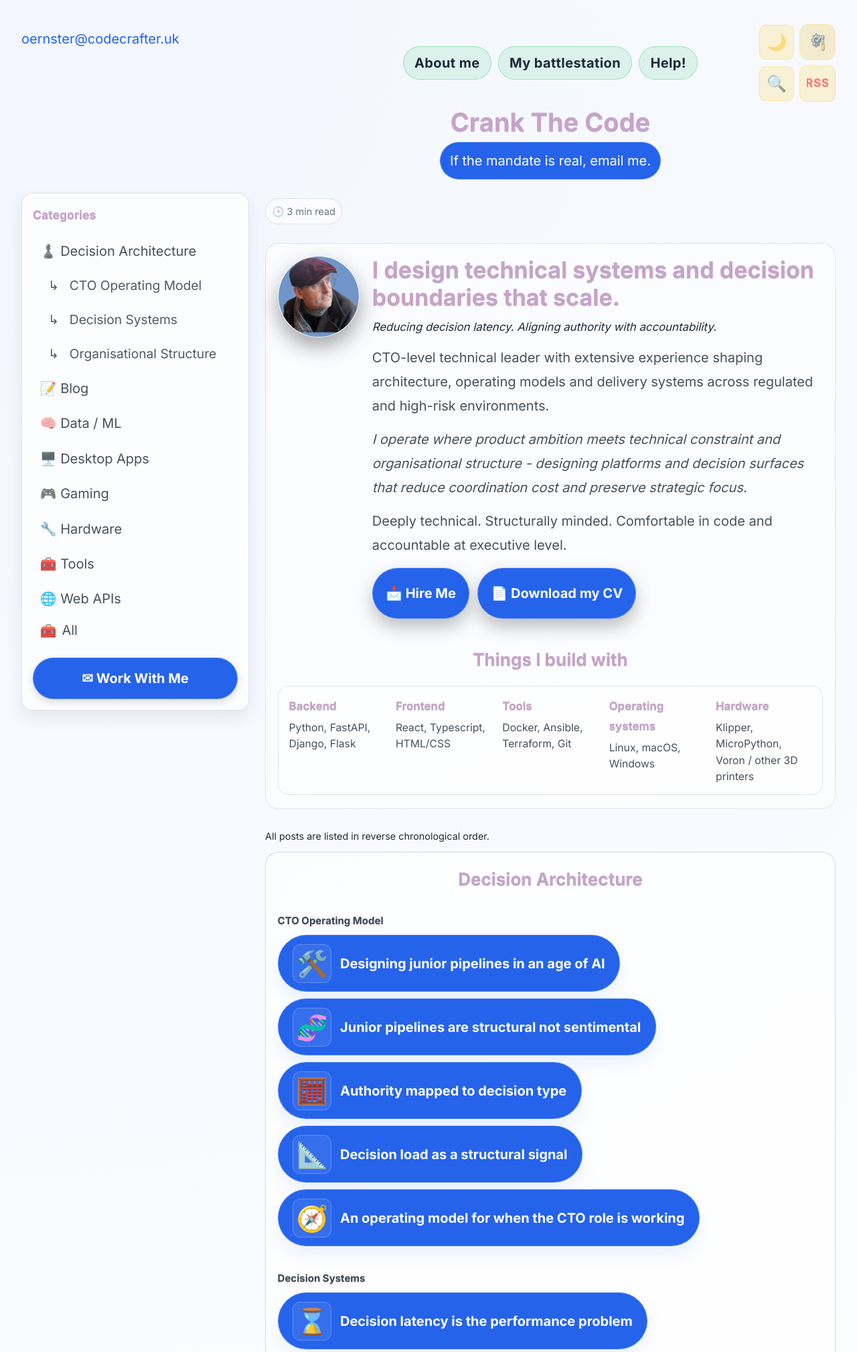
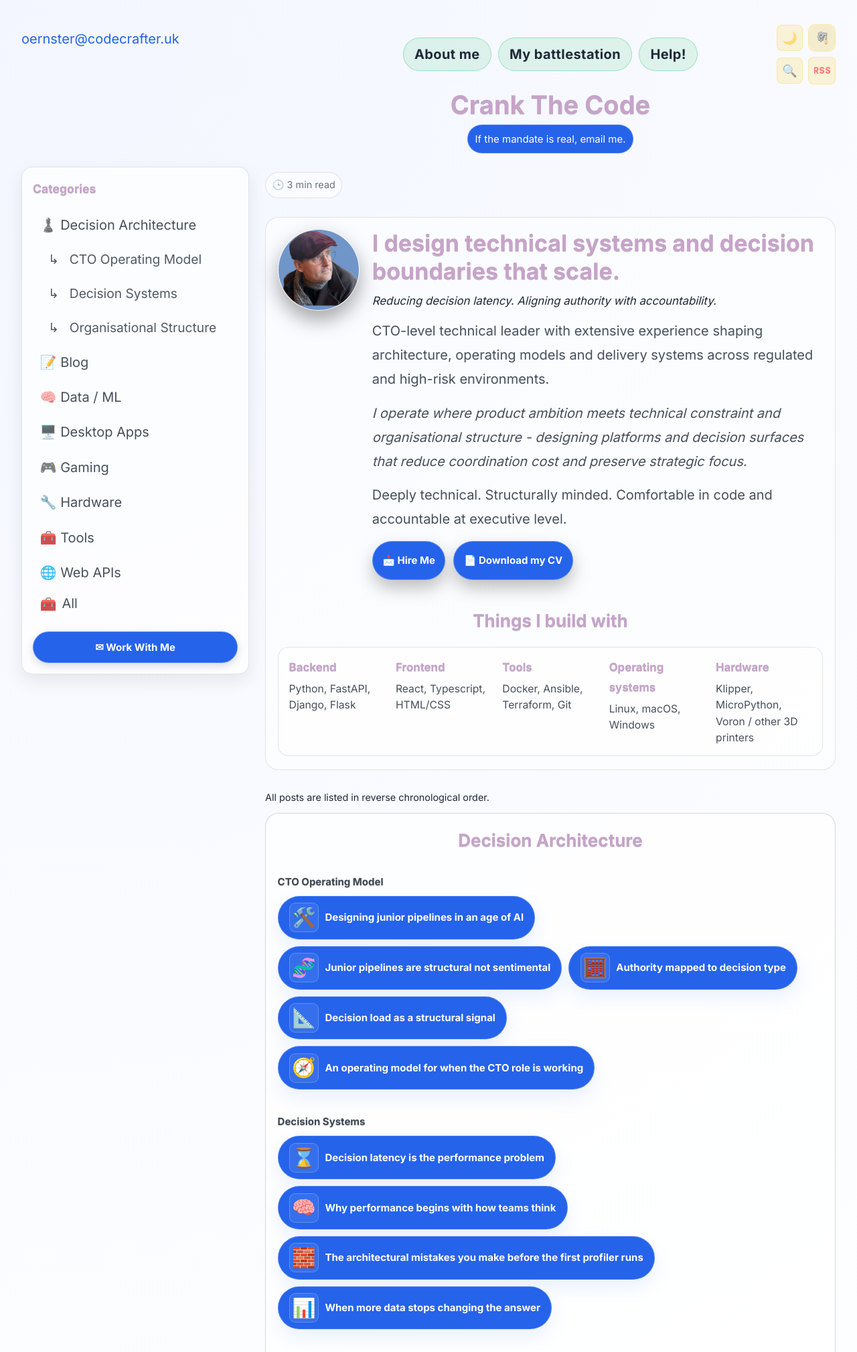
Before and after one commit to oernster/crankthecode, a FastAPI app: page / in a window 1280 px wide. Shown: the top 2019 px of the page at 67% size. Run offline with FastAPI, Linux system fonts and the light colour scheme; some libraries are stand-ins or nearby versions.

Commit message:
Adjust CSS to reduce button sizes/emojis.

```diff
--- a/static/styles.css
+++ b/static/styles.css
@@ -68,6 +68,13 @@
   --primary-btn-bg: #2563eb;
   --primary-btn-bg-hover: #1e40af;
   --primary-btn-fg: #ffffff;
+
+  /*
+    Global sizing for button-like components.
+    0.75 => ~75% of previous size (font + height).
+    NOTE: `.scroll-top` is intentionally excluded from this scaling.
+  */
+  --btn-scale: 0.75;
 }
 
 .theme-light {
@@ -499,21 +506,21 @@ body.is-homepage .header-cta {
 /* Make search + RSS controls match the favicon (crank icon) size */
 .header-actions .icon-btn,
 .header-actions .rss-link {
-  width: 52px;
-  height: 52px;
+  width: calc(52px * var(--btn-scale));
+  height: calc(52px * var(--btn-scale));
   display: inline-flex;
   align-items: center;
   justify-content: center;
 }
 
 .header-actions .icon-btn {
-  font-size: 24px;
+  font-size: calc(24px * var(--btn-scale));
   line-height: 1;
 }
 
 .header-actions .rss-icon {
-  width: 32px;
-  height: 32px;
+  width: calc(32px * var(--btn-scale));
+  height: calc(32px * var(--btn-scale));
 }
 
 .header-actions .home-favicon-link {
@@ -681,9 +688,9 @@ body.is-homepage .header-cta {
   display: inline-flex;
   align-items: center;
   justify-content: center;
-  width: 40px;
-  height: 40px;
-  border-radius: 10px;
+  width: calc(40px * var(--btn-scale));
+  height: calc(40px * var(--btn-scale));
+  border-radius: calc(10px * var(--btn-scale));
 /* Pale yellow background, red icon (foreground) */
   color: var(--icon-fg);
   background: var(--icon-surface-bg);
@@ -695,9 +702,9 @@ body.is-homepage .header-cta {
   display: inline-flex;
   align-items: center;
   justify-content: center;
-  width: 52px;
-  height: 52px;
-  border-radius: 14px;
+  width: calc(52px * var(--btn-scale));
+  height: calc(52px * var(--btn-scale));
+  border-radius: calc(14px * var(--btn-scale));
   background: var(--icon-surface-bg);
   border: 1px solid var(--icon-surface-border);
 }
@@ -712,8 +719,8 @@ body.is-homepage .header-cta {
 }
 
 .home-favicon-icon {
-  width: 52px;
-  height: 52px;
+  width: calc(52px * var(--btn-scale));
+  height: calc(52px * var(--btn-scale));
   display: block;
   border-radius: 14px;
 }
@@ -722,7 +729,7 @@ body.is-homepage .header-cta {
   padding: 0;
   cursor: pointer;
   font: inherit;
-  font-size: 18px;
+  font-size: calc(18px * var(--btn-scale));
   line-height: 1;
 }
 
@@ -783,8 +790,8 @@ body.is-homepage .header-cta {
 }
 
 .rss-icon {
-  width: 26px;
-  height: 26px;
+  width: calc(26px * var(--btn-scale));
+  height: calc(26px * var(--btn-scale));
   display: block;
 }
 
@@ -1385,13 +1393,14 @@ a[href=\"/\"]:hover {
   display: inline-flex;
   align-items: center;
   justify-content: center;
-  min-height: 56px;
+  min-height: calc(56px * var(--btn-scale));
   background: var(--primary-btn-bg);
   color: var(--primary-btn-fg);
   border: 1px solid rgba(255, 255, 255, 0.18);
   border-radius: 999px;
-  padding: 12.5px 21.6px;
+  padding: calc(12.5px * var(--btn-scale)) calc(21.6px * var(--btn-scale));
   font-weight: 700;
+  font-size: calc(1em * var(--btn-scale));
   line-height: 1.2;
   box-shadow: 0 12px 26px rgba(139, 179, 255, 0.18);
   transition:
@@ -1404,29 +1413,29 @@ a[href=\"/\"]:hover {
 
 /* Homepage “All” button: slightly wider while keeping the same base button styling. */
 .btn-link--all {
-  padding-left: 24.8px;
-  padding-right: 24.8px;
-  min-width: 88px;
+  padding-left: calc(24.8px * var(--btn-scale));
+  padding-right: calc(24.8px * var(--btn-scale));
+  min-width: calc(88px * var(--btn-scale));
 }
 
 /* Homepage “All” button: slightly wider while keeping the same base button styling. */
 .btn-link--all {
-  padding-left: 24.8px;
-  padding-right: 24.8px;
-  min-width: 88px;
+  padding-left: calc(24.8px * var(--btn-scale));
+  padding-right: calc(24.8px * var(--btn-scale));
+  min-width: calc(88px * var(--btn-scale));
 }
 
 /* Button links with tiny thumbnails */
 .btn-link--with-thumb {
   display: inline-flex;
   align-items: center;
-  gap: 12.8px;
+  gap: calc(12.8px * var(--btn-scale));
 }
 
 .btn-thumb {
-  width: 56px;
-  height: 56px;
-  border-radius: 12px;
+  width: calc(56px * var(--btn-scale));
+  height: calc(56px * var(--btn-scale));
+  border-radius: calc(12px * var(--btn-scale));
   object-fit: cover;
   flex: 0 0 auto;
   border: 1px solid rgba(255, 255, 255, 0.22);
@@ -1437,7 +1446,7 @@ a[href=\"/\"]:hover {
   display: inline-flex;
   align-items: center;
   justify-content: center;
-  font-size: 38px;
+  font-size: calc(38px * var(--btn-scale));
   line-height: 1;
   background: rgba(255, 255, 255, 0.08);
   border: 1px solid rgba(255, 255, 255, 0.22);
@@ -1622,10 +1631,11 @@ a[href=\"/\"]:hover {
   display: inline-flex;
   align-items: center;
   justify-content: center;
-  min-height: 52px;
-  padding: 11.2px 19.2px;
+  min-height: calc(52px * var(--btn-scale));
+  padding: calc(11.2px * var(--btn-scale)) calc(19.2px * var(--btn-scale));
   border-radius: 999px;
   font-weight: 700;
+  font-size: calc(1em * var(--btn-scale));
   line-height: 1.1;
   background: var(--primary-btn-bg);
   border: 1px solid rgba(255, 255, 255, 0.22);
@@ -2834,12 +2844,13 @@ html.theme-light .section-title {
 
 .header-cta-link {
   display: inline-block;
-  padding: 8.8px 14.4px;
+  padding: calc(8.8px * var(--btn-scale)) calc(14.4px * var(--btn-scale));
   border-radius: 999px;
   background: var(--primary-btn-bg);
   border: 1px solid rgba(255, 255, 255, 0.22);
   color: var(--primary-btn-fg);
   box-sizing: border-box;
+  font-size: calc(1em * var(--btn-scale));
   transition: background 0.18s ease, border-color 0.18s ease;
 }
 
@@ -2882,12 +2893,13 @@ html.theme-light .section-title {
   position: static;
   background: var(--primary-btn-bg);
   color: var(--primary-btn-fg);
-  padding: 12px 20px;
+  padding: calc(12px * var(--btn-scale)) calc(20px * var(--btn-scale));
   font-weight: 700;
   border-radius: 999px;
   border: 1px solid rgba(255, 255, 255, 0.22);
   text-decoration: none;
   box-shadow: 0 4px 12px rgba(0, 0, 0, 0.15);
+  font-size: calc(1em * var(--btn-scale));
   transition: background 0.18s ease, border-color 0.18s ease, color 0.18s ease;
   box-sizing: border-box;
 }
```
Also changed, not shown: other parts of static/styles.css (+31 -30 lines).
